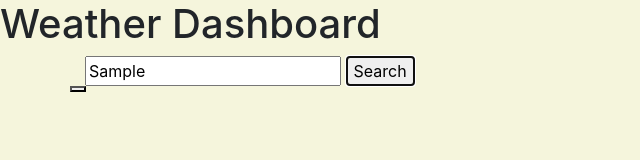
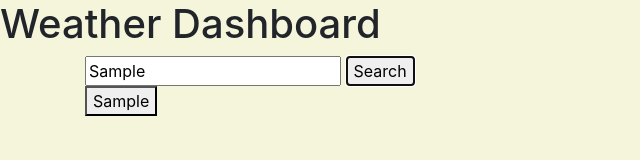
Before and after one commit to magire01/mag-weather-dashboard, a plain HTML site: page index.html in a window 1280 px wide. Both pictures are taken after typing "Sample" into the empty fields and a click on the button "Search". Shown: the whole page, without its empty margins (0-640 px from the left). Drawn offline with nearby package versions, Linux system fonts and the light colour scheme; no server answers.

Commit message:
Generated buttons now display assocaited City Name without errors

```diff
--- a/Assets/script.js
+++ b/Assets/script.js
@@ -20,19 +20,20 @@ $(document).ready(function() {
 
     function saveSearch() {
         // previousSearch.empty();
-        var storedSearchItem = localStorage.getItem("Search");
+        // var storedSearchItem = localStorage.getItem("Search");
         localStorage.setItem("Search", searchBarText.val());
 
-        var storedSearchBtn = $("<button>");
-        storedSearchBtn.attr("class", "row");
-        storedSearchBtn.attr("id", searchBarText);
-        storedSearchBtn.text(storedSearchItem);
-        previousSearch.append(storedSearchBtn);
+    //     var storedSearchBtn = $("<button>");
+    //     storedSearchBtn.attr("class", "row");
+    //     storedSearchBtn.attr("id", searchBarText);
+    //     storedSearchBtn.text(storedSearchItem);
+    //     previousSearch.append(storedSearchBtn);
 
     }
 
     function makeBtn(input) {
         var btn = $("<button>").text(input);
+
         previousSearch.append(btn);
         console.log(input);
     }
@@ -40,8 +41,6 @@ $(document).ready(function() {
     previousSearch.on("click", "button", function() {
         clear();
         weatherForecast($(this).text());
-
-
     })
 
     function updatePage(response) {
@@ -52,7 +51,7 @@ $(document).ready(function() {
         var nameHumidity = response.list[0].main.humidity;
         var nameWindSpeed = response.list[0].wind.speed;
         var nameUVIndex = response.list[0].clouds.all;
-        makeBtn(nameCity);
+
 
         var cityDiv = $("<h3>");
         cityDiv.text(nameCity + " (" + nameDate + ")");
@@ -92,19 +91,21 @@ $(document).ready(function() {
         // searches.push(searchBarText.val());
         saveSearch();
         clear();
-
+        var town = searchBarText.val();
         event.preventDefault();
         console.log("button test");
         var queryURL = buildQueryURL();
         console.log(queryURL);
         weatherForecast();
+        // makeBtn(nameCity);
+        makeBtn(town);
 
     });
 
 
 
 
-
+    //searchBtn.on("click", makeBtn(searchBarText.val()));
 
     // searchBtn.on("click", function() {
     //
```
Also changed, not shown: index.html (line endings or trailing spaces).
